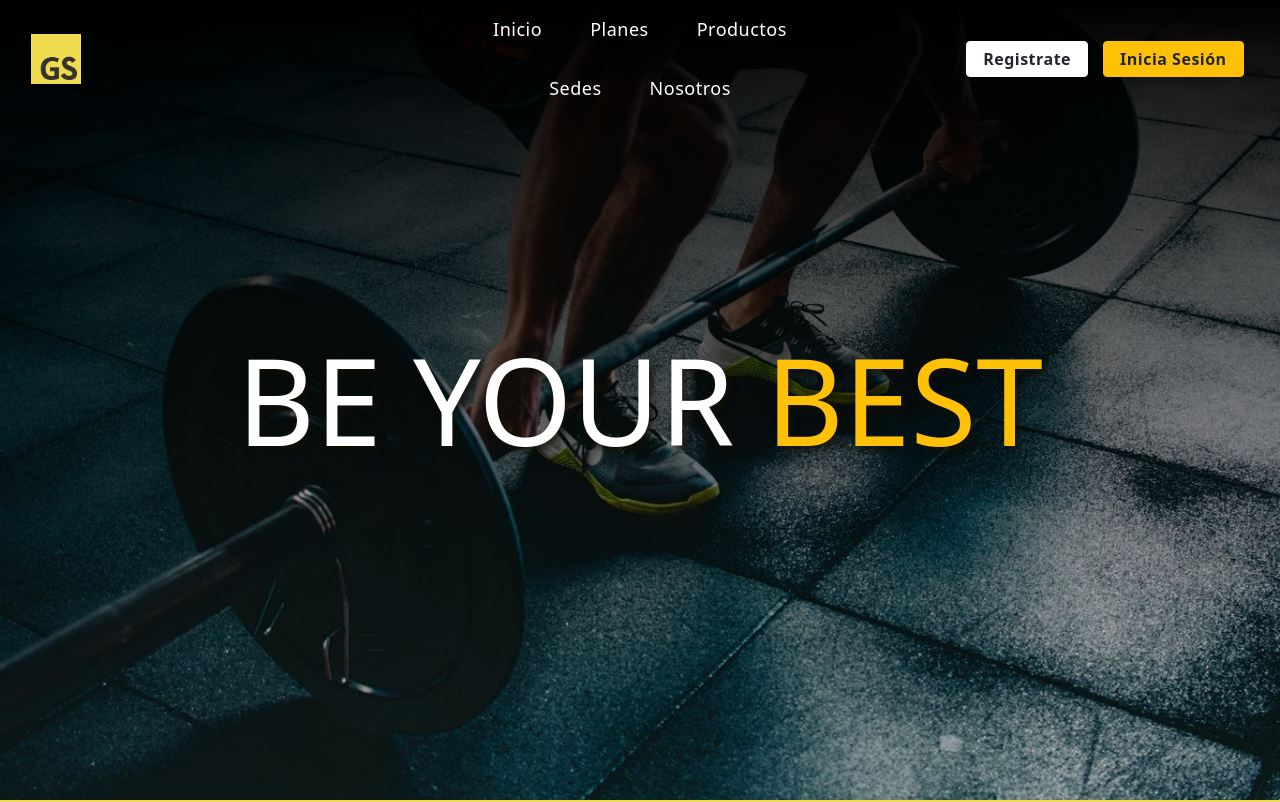
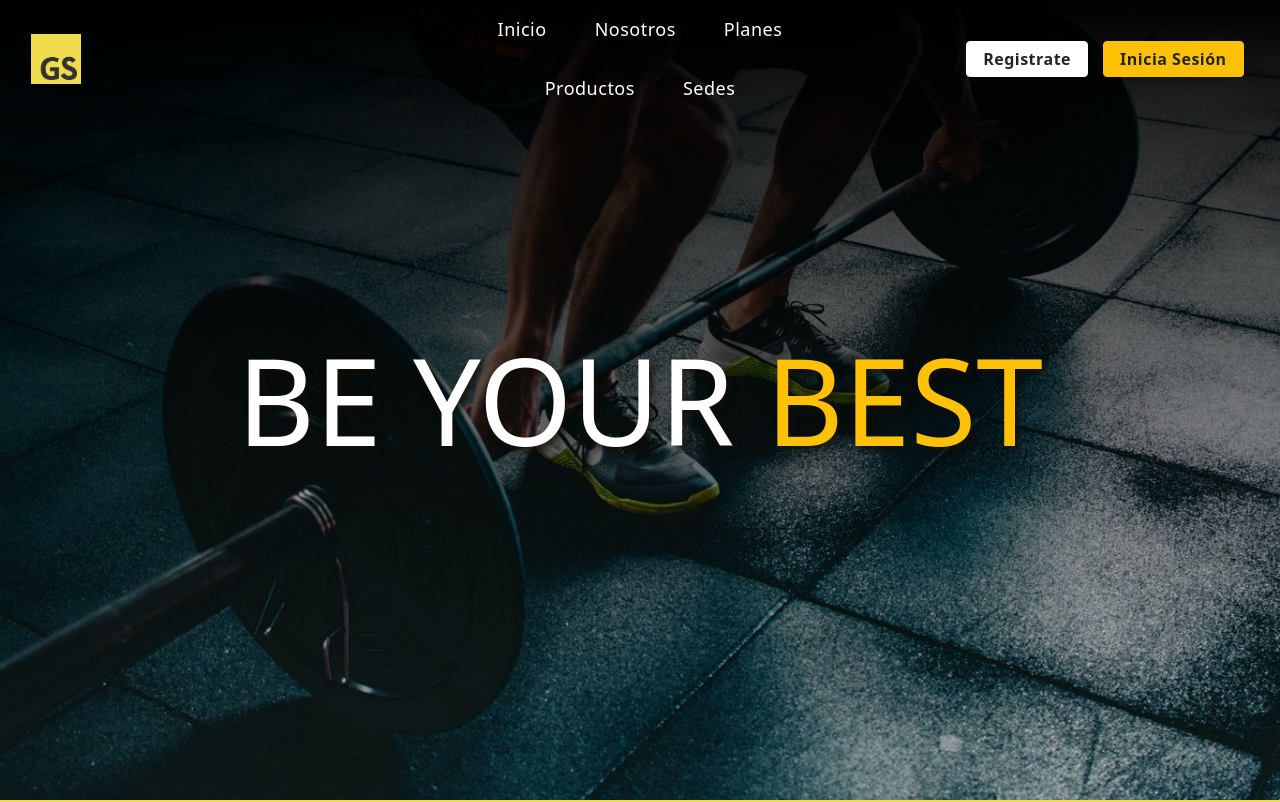
Before and after one commit to fraancosan/gymScriptFE, an Angular app in the folder angular/: page / in a window 1280 px wide. Shown: the top 802 px of the page. Built offline with nearby package versions, Linux system fonts and the light colour scheme.

Commit message:
Correccion href nav

```diff
--- a/angular/src/app/components/about-us/about-us.component.html
+++ b/angular/src/app/components/about-us/about-us.component.html
@@ -1,4 +1,4 @@
-<section class="container-about">
+<section class="container-about" id="Nosotros">
     <div class="main">
         <div class="txt-info">
             <h4>&lt;Sobre Nosotros&gt;</h4>
--- a/angular/src/app/components/header/header.component.html
+++ b/angular/src/app/components/header/header.component.html
@@ -1,4 +1,4 @@
-<header class="header">
+<header class="header" >
 
     <div class="container-start">
       <a href="/" class=""><img class="img-logo" src="../../../assets/logo.png"></a>
@@ -7,10 +7,11 @@
       <div class="container-nav">
         <ul class="nav-list flex-wrap">
           <li class="nav-item"><a href="#" class="nav-link">Inicio</a></li>
+          <li class="nav-item"><a href="#Nosotros" class="nav-link">Nosotros</a></li>
           <li class="nav-item"><a href="#planes" class="nav-link">Planes</a></li>
           <li class="nav-item"><a href="#" class="nav-link">Productos</a></li>
           <li class="nav-item"><a href="#" class="nav-link">Sedes</a></li>
-          <li class="nav-item"><a href="#" class="nav-link">Nosotros</a></li>
+
         </ul>
       </div>
 
--- a/angular/src/app/components/home/home.component.css
+++ b/angular/src/app/components/home/home.component.css
@@ -1,6 +1,15 @@
+/* posicionar bien href del nav para llegar a esta seccion */
+#planes::before {
+  content: '';
+  display: block;
+  height: 120px;
+  margin-top: -120px;
+  visibility: hidden;
+}
+
 .containerPlanes {
   margin-top: 100px;
-  margin-bottom: 150px;
+  margin-bottom: 175px;
 }
 
 .containerPlanes {
```
